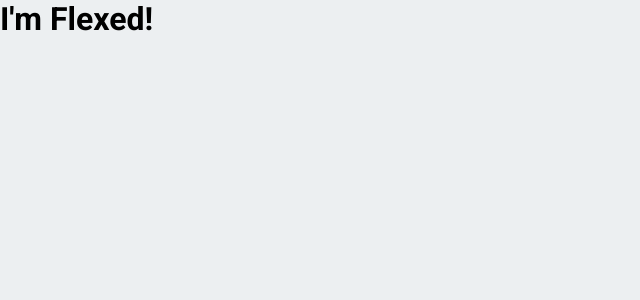
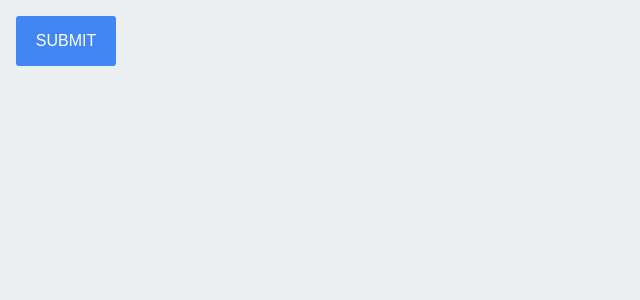
Before and after one commit to RickBr0wn/bit-dev-components, a React (Create React App) app: page / in a window 1280 px wide. Shown: the top 300 px of the page, without its empty margins (0-640 px from the left). Built offline with nearby package versions, Linux system fonts and the light colour scheme.

Commit message:
updates tests

```diff
--- a/package.json
+++ b/package.json
@@ -8,7 +8,8 @@
     "@testing-library/user-event": "^7.1.2",
     "react": "^16.12.0",
     "react-dom": "^16.12.0",
-    "react-scripts": "3.4.0"
+    "react-scripts": "3.4.0",
+    "styled-components": "^5.0.1"
   },
   "scripts": {
     "start": "react-scripts start",
--- a/src/App.js
+++ b/src/App.js
@@ -1,12 +1,8 @@
 import React from 'react'
-import Flex from './components/Flex'
+import Button from './components/Button'
 
 function App() {
-  return (
-    <Flex width={'100vw'} justifyContent={'center'}>
-      <h1>I'm Flexed!</h1>
-    </Flex>
-  )
+  return <Button onClick={() => console.log('clicked')} />
 }
 
 export default App
--- /dev/null
+++ b/src/components/Button/index.js
@@ -0,0 +1,42 @@
+import React from 'react'
+import PropTypes from 'prop-types'
+import styled from 'styled-components'
+
+const StyledButton = styled.button`
+  font-size: ${props => props.fontSize || '1em'};
+  margin: ${props => props.margin || '1em'};
+  padding: ${props => props.padding || '0.25em 1em'};
+  border-radius: ${props => props.borderRadius || '3px'};
+  border: ${props => props.border || 'none'};
+  background-color: ${props => props.backgroundColor || '#4286f4'};
+  color: ${props => props.textColor || '#fff'};
+  height: ${props => props.height || '50px'};
+  width: ${props => props.width || '100px'};
+  text-transform: ${props => props.lowercase || 'uppercase'};
+
+  :focus {
+    outline: none;
+  }
+`
+
+const Button = props => {
+  return (
+    <StyledButton data-testid="button-component" {...props}>
+      {props.name || 'submit'}
+    </StyledButton>
+  )
+}
+
+Button.propTypes = {
+  name: PropTypes.string,
+  backgroundColor: PropTypes.string,
+  textColor: PropTypes.string,
+  height: PropTypes.string,
+  width: PropTypes.string,
+  borderRadius: PropTypes.string,
+  border: PropTypes.string,
+  onClick: PropTypes.func,
+  padding: PropTypes.string,
+}
+
+export default Button
```
Also changed, not shown: src/setupTests.js (+2 -2 lines), 2 other files (tests, documents, lock files or other folders).
